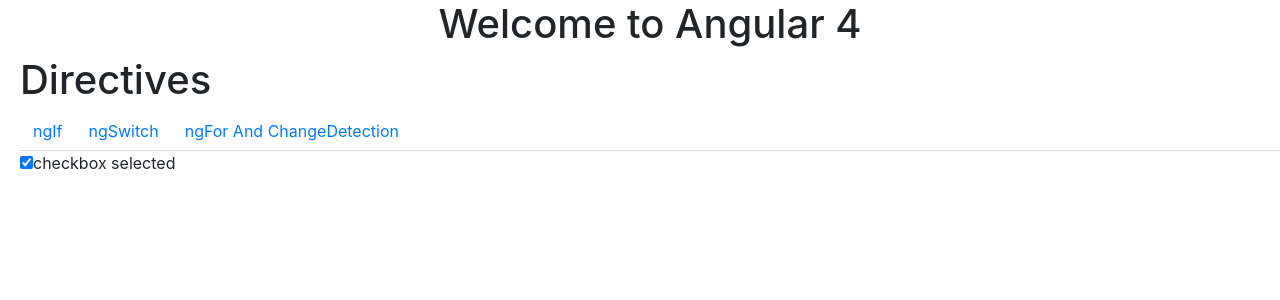
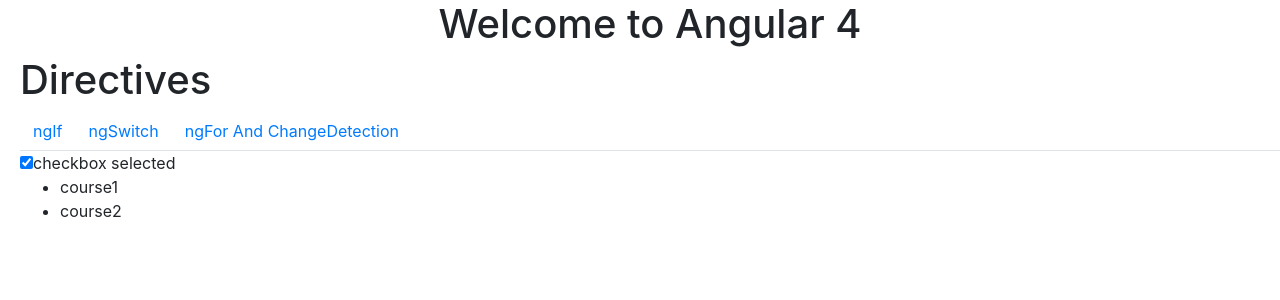
Before and after one commit to kalyanipendyala/AngularDemo, an Angular app: page /directives in a window 1280 px wide. Both pictures are taken after a click on the checkbox 26 px from the left and 162 px from the top of the page. Shown: the top 300 px of the page. Built offline with nearby package versions, Linux system fonts and the light colour scheme.

Commit message:
ngif and else

```diff
--- a/src/app/directives/directives.component.html
+++ b/src/app/directives/directives.component.html
@@ -10,7 +10,18 @@
     <div [ngSwitch]="viewMode">
         <div *ngSwitchCase="'ngIf'">
             <input type="checkbox" name="Select" value="{{ isSelected }}" (click)="onClick();">
-            <output *ngIf="isSelected">checkbox selected</output>
+            <div *ngIf="isSelected;then listofcourses else noCourses">
+
+            </div>
+            <ng-template #listofcourses>
+                <output>checkbox selected</output>
+                <ul>
+                    <li *ngFor="let course of courses"> {{ course.name}}</li>
+                </ul>
+            </ng-template>
+            <ng-template #noCourses>
+                No Courses yet
+            </ng-template>
         </div>
         <div *ngSwitchCase="'ngSwitch'">
             <button class="btn btn-primary" [class.active]="switchView == 'mapView'" (click)="switchView = 'mapView'">MapView</button>
```
